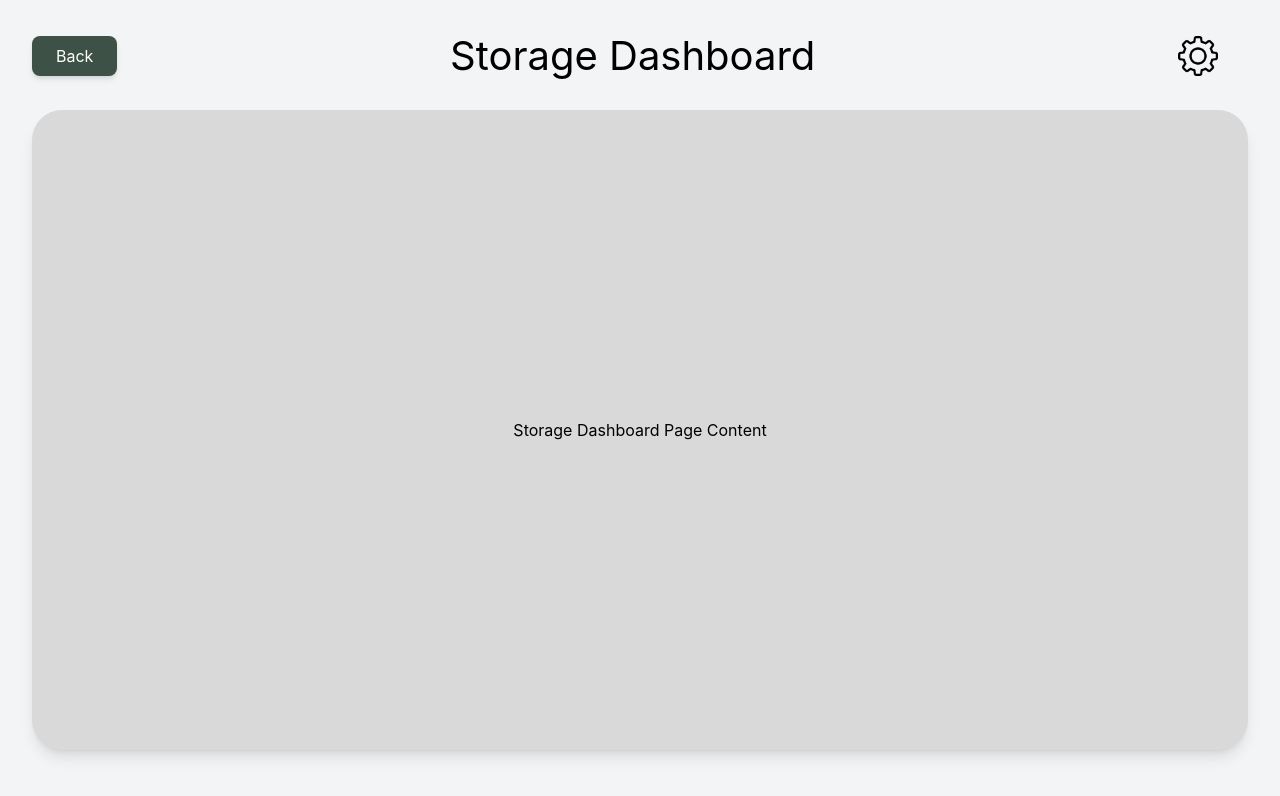
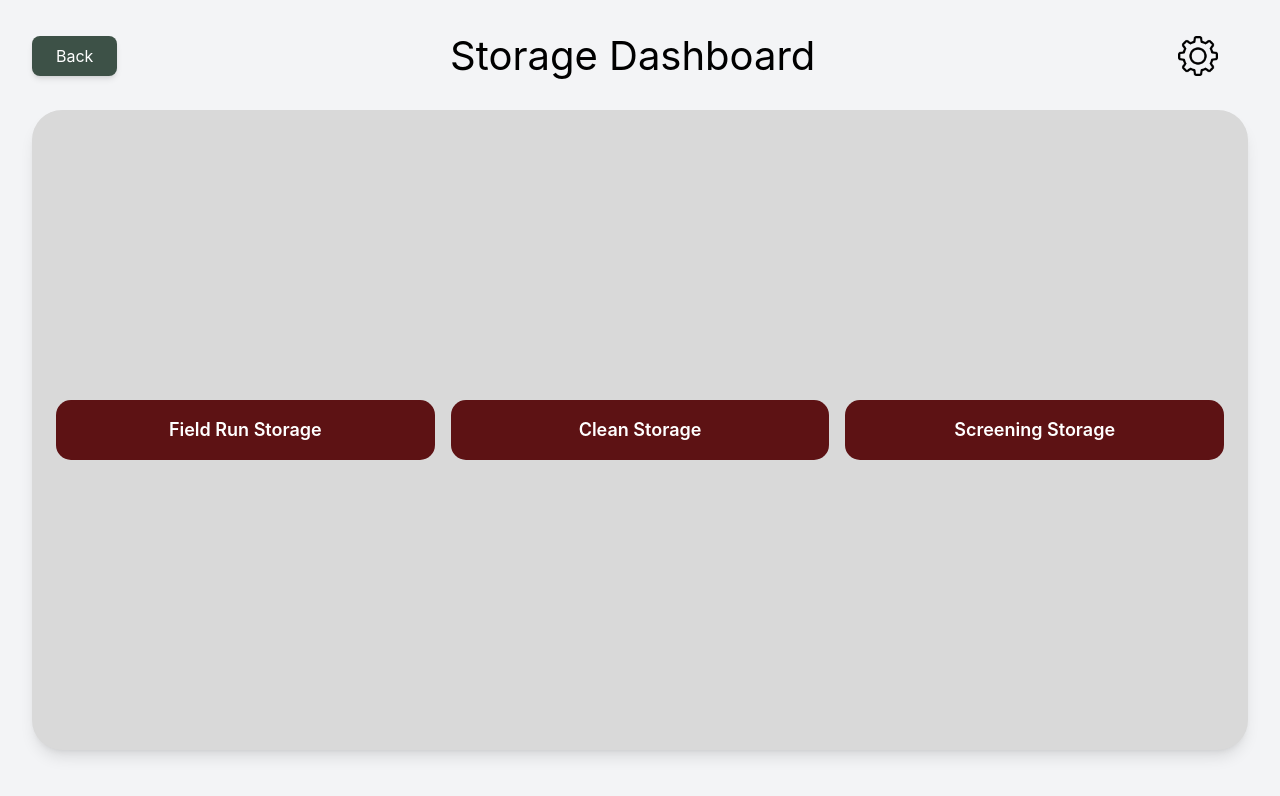
Before and after one commit to Mujahidshafi/Inventory_Management_PG, a React (Create React App) app: page /storagedashboard in a window 1280 px wide. Shown: the top 796 px of the page. Built offline with nearby package versions, Linux system fonts and the light colour scheme.

Commit message:
storage menu buttons with routes (draft)

```diff
--- a/src/pages/StorageDashboard.js
+++ b/src/pages/StorageDashboard.js
@@ -1,11 +1,17 @@
 import React from "react";
 import "../App.css";
 import Layout from "../components/layout";
+import { Link } from "react-router-dom";
 
 function StorageDashboard() {
   return (
     <Layout title="Storage Dashboard">
-      <span>Storage Dashboard Page Content</span>
+      <Link to="/fieldRunStorage" className="bg-[#5D1214] text-white px-6 py-4 rounded-[15px] text-lg font-semibold
+      flex-1 text-center hover:bg-[#390B0EFF] transition-all duration-300"> Field Run Storage </Link>
+      <Link to="/cleanStorage" className="bg-[#5D1214] text-white px-6 py-4 rounded-[15px] text-lg font-semibold
+      flex-1 text-center hover:bg-[#390B0EFF] transition-all duration-300"> Clean Storage </Link>
+      <Link to="/screeningStorage" className="bg-[#5D1214] text-white px-6 py-4 rounded-[15px] text-lg font-semibold
+      flex-1 text-center hover:bg-[#390B0EFF] transition-all duration-300"> Screening Storage </Link>
     </Layout>
   );
 }
```
